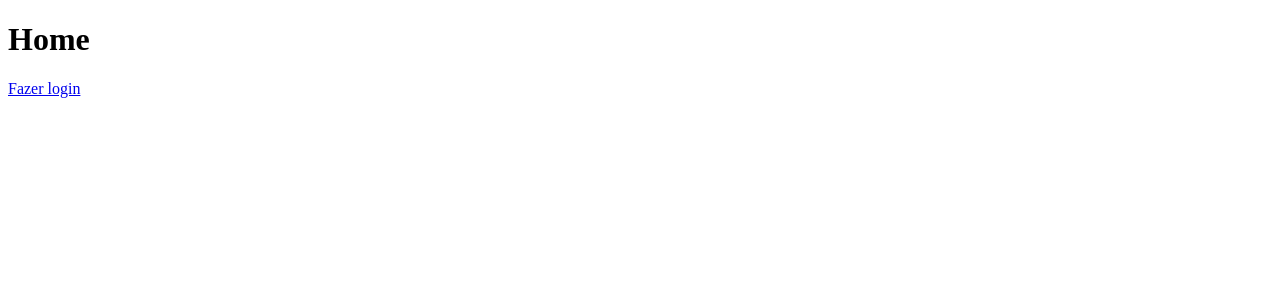
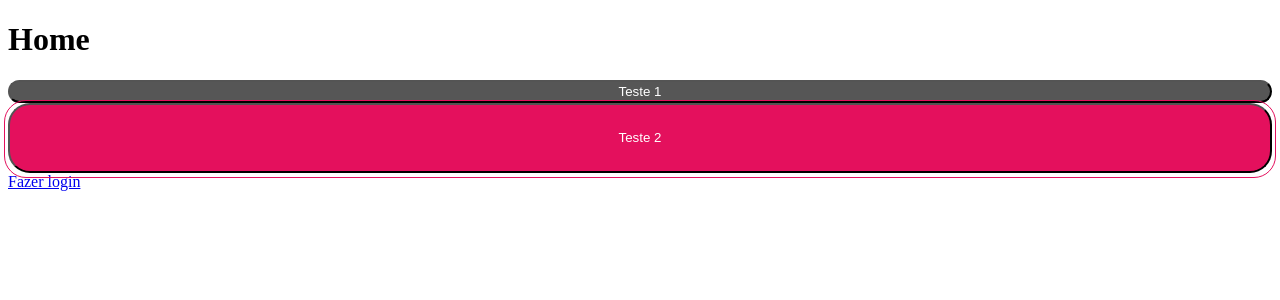
Before and after one commit to lucasbizachi/clone-site-dio-react, a React (Create React App) app in the folder clone-site/: page / in a window 1280 px wide. Shown: the top 300 px of the page. Built offline with nearby package versions, Linux system fonts and the light colour scheme.

Commit message:
Instalando styled-components e estilizando primeiros botões

```diff
--- a/clone-site/package.json
+++ b/clone-site/package.json
@@ -10,6 +10,7 @@
     "react-dom": "^18.3.1",
     "react-router-dom": "^6.23.0",
     "react-scripts": "5.0.1",
+    "styled-components": "^6.1.9",
     "web-vitals": "^2.1.4"
   },
   "scripts": {
--- /dev/null
+++ b/clone-site/src/components/Button/index.jsx
@@ -0,0 +1,12 @@
+import React from "react";
+import {ButtonContainer} from './styles'
+
+const Button = ({title, variant="primary", onClick}) => {
+    return (
+        <ButtonContainer variant={variant} onClick={onClick}>
+            {title}
+        </ButtonContainer>
+    )
+}
+
+export { Button }
--- /dev/null
+++ b/clone-site/src/components/Button/styles.js
@@ -0,0 +1,30 @@
+import styled, {css} from 'styled-components';
+
+export const ButtonContainer = styled.button`
+    background: #565656;
+    border-radius: 22px;
+    position: relative;
+
+    color:#fff;
+    padding: 2px 12px;
+    min-width: 120px;
+    width: 100%;
+
+    ${({variant})=> variant !== 'primary' && css`
+        min-height: 70px;
+        height: 33px;
+
+        background: #E4105D;
+
+        &::after {
+            content: '';
+            position: absolute;
+            border: 1px solid #e4105d;
+            top: -5px;
+            left: -6px;
+            width: calc(100% + 10px);
+            height: calc(100% + 10px);
+            border-radius: 22px;
+        }
+    ` }
+`
--- a/clone-site/src/pages/home/index.jsx
+++ b/clone-site/src/pages/home/index.jsx
@@ -1,8 +1,11 @@
 import { Link } from 'react-router-dom';
+import { Button } from "../../components/Button";
 
 const Home = () => {
     return(<>
         <h1>Home</h1>
+        <Button title="Teste 1" />
+        <Button variant="secondary" title="Teste 2" />
         <Link to="/login">Fazer login</Link>
     </>)
 }
```
Also changed, not shown: 1 other file (tests, documents, lock files or other folders).
